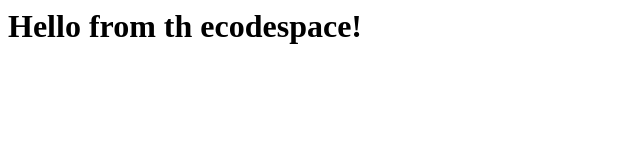
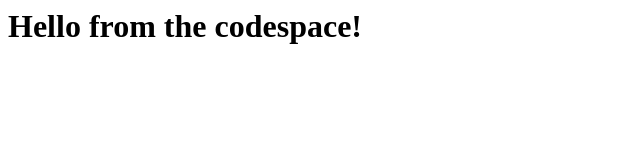
Before and after one commit to rkawai2/skills-code-with-codespaces, a plain HTML site: page index.html in a window 1280 px wide. Shown: the full height of the page, 0-640 px from the left. Drawn offline with Linux system fonts and the light colour scheme.

Commit message:
Adding hello from the codespace!

```diff
--- a/index.html
+++ b/index.html
@@ -1,3 +1,3 @@
 <html>
-  <h1>Hello from th ecodespace!</h1>
+  <h1>Hello from the codespace!</h1>
 </html>
```
